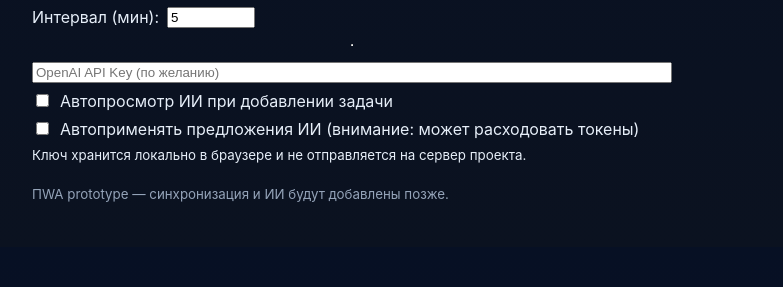
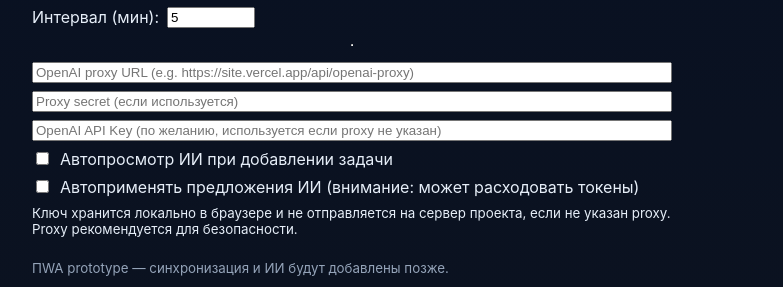
Before and after one commit to taktashovandrey-dotcom/taskish, a React (Vite) app: page / in a window 1280 px wide. Shown: the part 425-712 px from the top of the page, without its empty margins (248-1031 px from the left). Built offline with nearby package versions, Linux system fonts and the light colour scheme; no server answers.

Commit message:
Add OpenAI proxy settings (URL + secret) in UI

```diff
--- a/src/App.jsx
+++ b/src/App.jsx
@@ -317,10 +317,12 @@ export default function App() {
           <label style={{display:'flex',gap:8,alignItems:'center'}}><input type="checkbox" checked={settings.autoSync} onChange={e=>setSettings({...settings,autoSync:e.target.checked})} /> Автосинхронизация</label>
           <label style={{display:'flex',gap:8,alignItems:'center'}}><span>Интервал (мин):</span><input type="number" min={1} value={settings.autoSyncInterval} onChange={e=>setSettings({...settings,autoSyncInterval:e.target.value})} style={{width:80}} /></label>
           <hr />
-          <input value={settings.openaiKey} onChange={e=>setSettings({...settings,openaiKey:e.target.value})} placeholder="OpenAI API Key (по желанию)" />
+          <input value={settings.openaiProxyUrl || ''} onChange={e=>setSettings({...settings,openaiProxyUrl:e.target.value})} placeholder="OpenAI proxy URL (e.g. https://site.vercel.app/api/openai-proxy)" />
+          <input value={settings.openaiProxySecret || ''} onChange={e=>setSettings({...settings,openaiProxySecret:e.target.value})} placeholder="Proxy secret (если используетcя)" />
+          <input value={settings.openaiKey} onChange={e=>setSettings({...settings,openaiKey:e.target.value})} placeholder="OpenAI API Key (по желанию, используется если proxy не указан)" />
           <label style={{display:'flex',gap:8,alignItems:'center'}}><input type="checkbox" checked={settings.autoAi} onChange={e=>setSettings({...settings,autoAi:e.target.checked})} /> Автопросмотр ИИ при добавлении задачи</label>
           <label style={{display:'flex',gap:8,alignItems:'center'}}><input type="checkbox" checked={settings.autoAiApply} onChange={e=>setSettings({...settings,autoAiApply:e.target.checked})} /> Автоприменять предложения ИИ (внимание: может расходовать токены)</label>
-          <small>Ключ хранится локально в браузере и не отправляется на сервер проекта.</small>
+          <small>Ключ хранится локально в браузере и не отправляется на сервер проекта, если не указан proxy. Proxy рекомендуется для безопасности.</small>
         </div>
       </section>
       <SuggestionModal open={suggestionOpen} suggestion={suggestionText} onClose={()=>setSuggestionOpen(false)} onApply={applySuggestion} />
```
